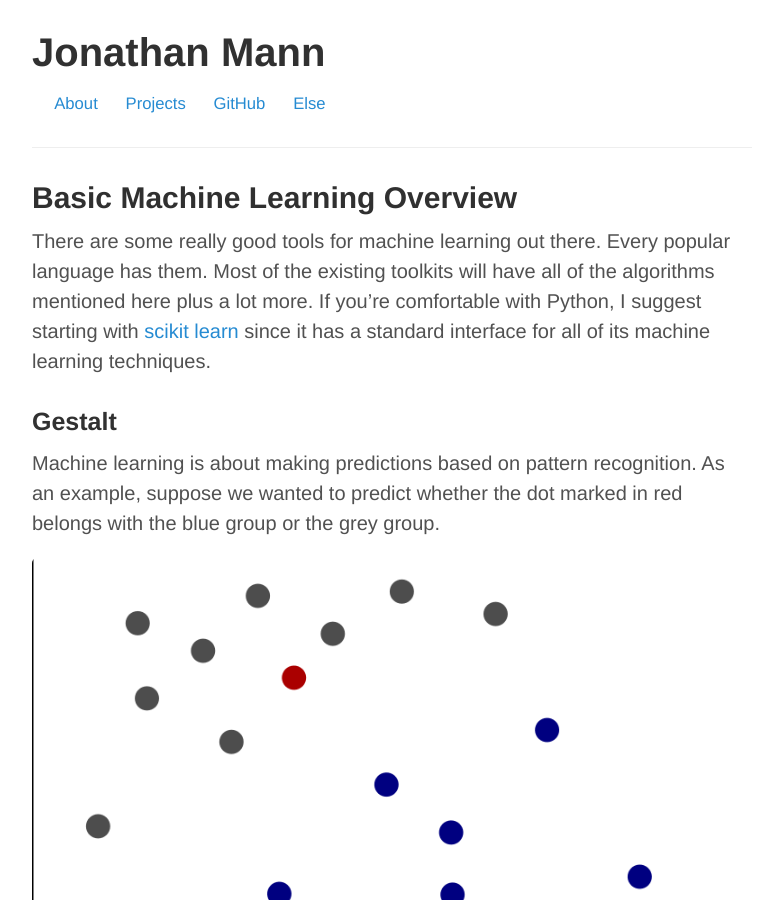
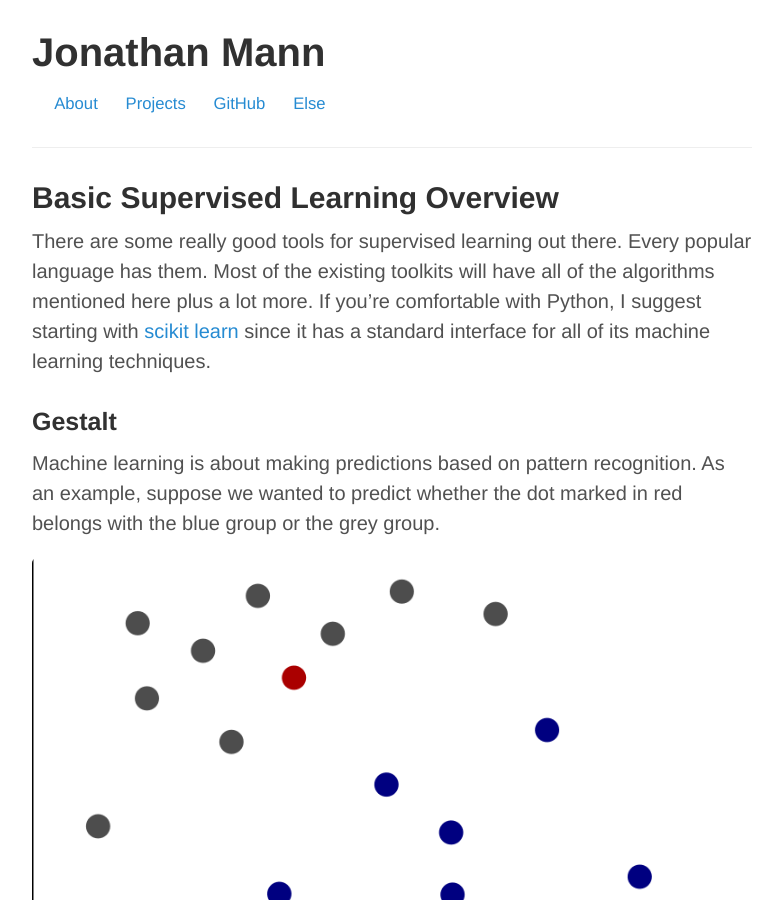
Before and after one commit to jonathanmann/jonathanmann.github.io, a Jekyll site: the page built from _posts/2015-08-22-basic-supervised-learning-overview.md, in a window 1280 px wide and 900 px high. Shown: the whole window, without its empty margins (248-1031 px from the left). Built offline with Jekyll 4.4.1, drawn with Linux system fonts in a browser that asks for light colours; comment, search, counter and statistics services are not loaded.

Commit message:
update supervised learning post

```diff
--- a/_posts/2015-08-22-basic-machine-learning-overview.md
+++ b/_posts/2015-08-22-basic-supervised-learning-overview.md
@@ -1,12 +1,12 @@
 ---
 layout: post
-title: Basic Machine Learning Overview
+title: Basic Supervised Learning Overview
 comments: true
 image: http://jonathanmann.github.io/public/img/ml2.png
-excerpt: There are some really good tools for machine learning out there. Every popular language has them. Most of the existing toolkits will have all of the algorithms mentioned here plus a lot more. If you're comfortable with Python, I suggest starting with scikit learn since it has a standard interface for all of its machine learning techniques.
+excerpt: There are some really good tools for supervised learning out there. Every popular language has them. Most of the existing toolkits will have all of the algorithms mentioned here plus a lot more. If you're comfortable with Python, I suggest starting with scikit learn since it has a standard interface for all of its machine learning techniques.
 ---
 
-There are some really good tools for machine learning out there. Every popular language has them. Most of the existing toolkits will have all of the algorithms mentioned here plus a lot more. If you're comfortable with Python, I suggest starting with [scikit learn](http://scikit-learn.org/stable/) since it has a standard interface for all of its machine learning techniques.
+There are some really good tools for supervised learning out there. Every popular language has them. Most of the existing toolkits will have all of the algorithms mentioned here plus a lot more. If you're comfortable with Python, I suggest starting with [scikit learn](http://scikit-learn.org/stable/) since it has a standard interface for all of its machine learning techniques.
 
 ### Gestalt
 
```
